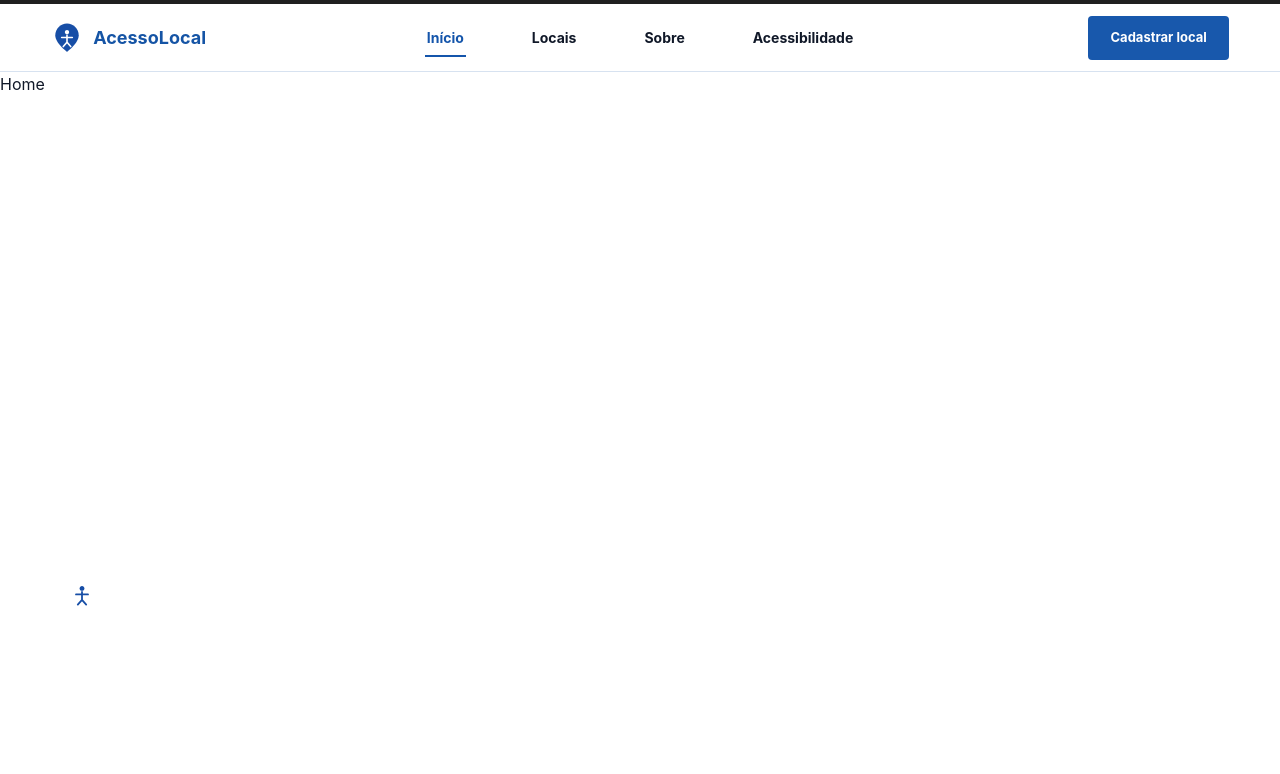
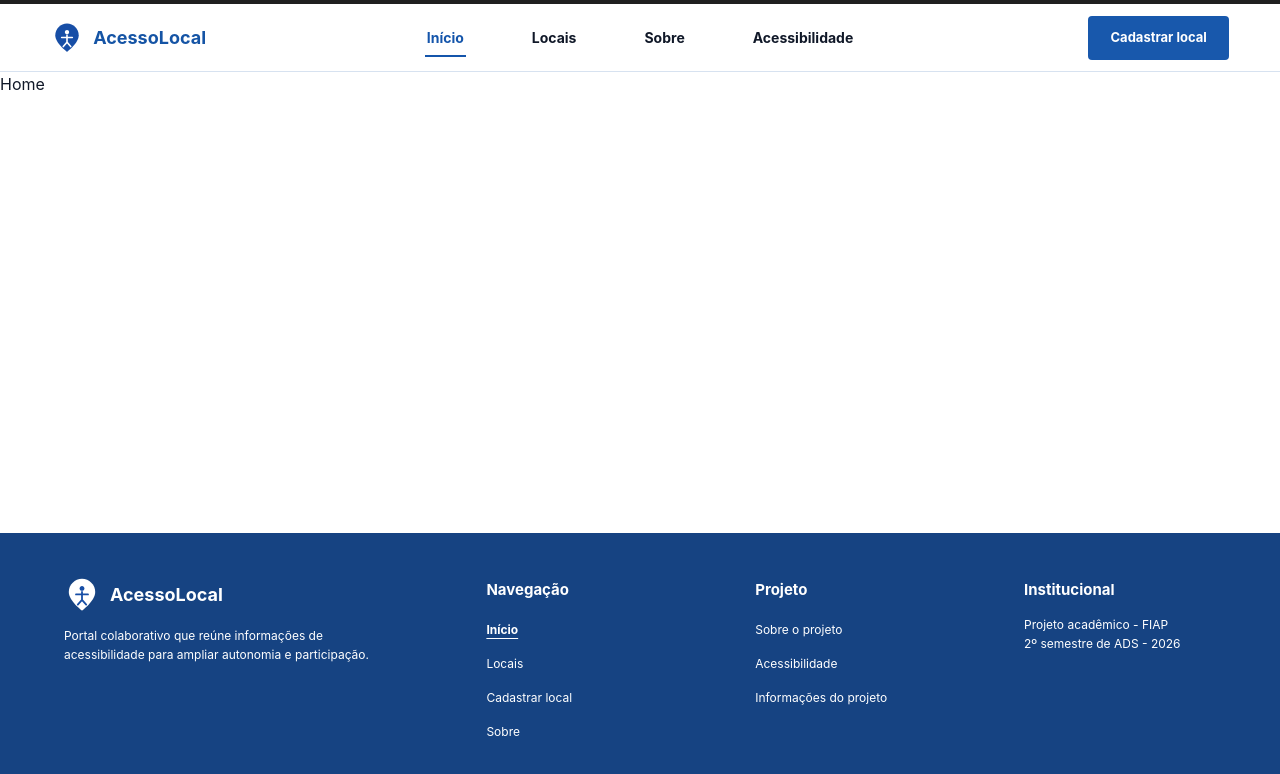
Before and after one commit to 1TDSPw-26/portal-locais-acessiveis, a React (Vite) app: page / in a window 1280 px wide. Shown: the top 774 px of the page. Built offline with nearby package versions, Linux system fonts and the light colour scheme.

Commit message:
fix: Correção na estilização do footer

```diff
--- a/src/index.css
+++ b/src/index.css
@@ -4,6 +4,7 @@
   --color-brand-primary: #1554a5;
   --color-brand-active: #1455ab;
   --color-brand-action: #1858ac;
+  --color-brand-footer: #164382;
   --color-brand-secondary: #1e3a5f;
   --color-border-subtle: #d7e2f0;
   --color-header-edge: #202020;
```
